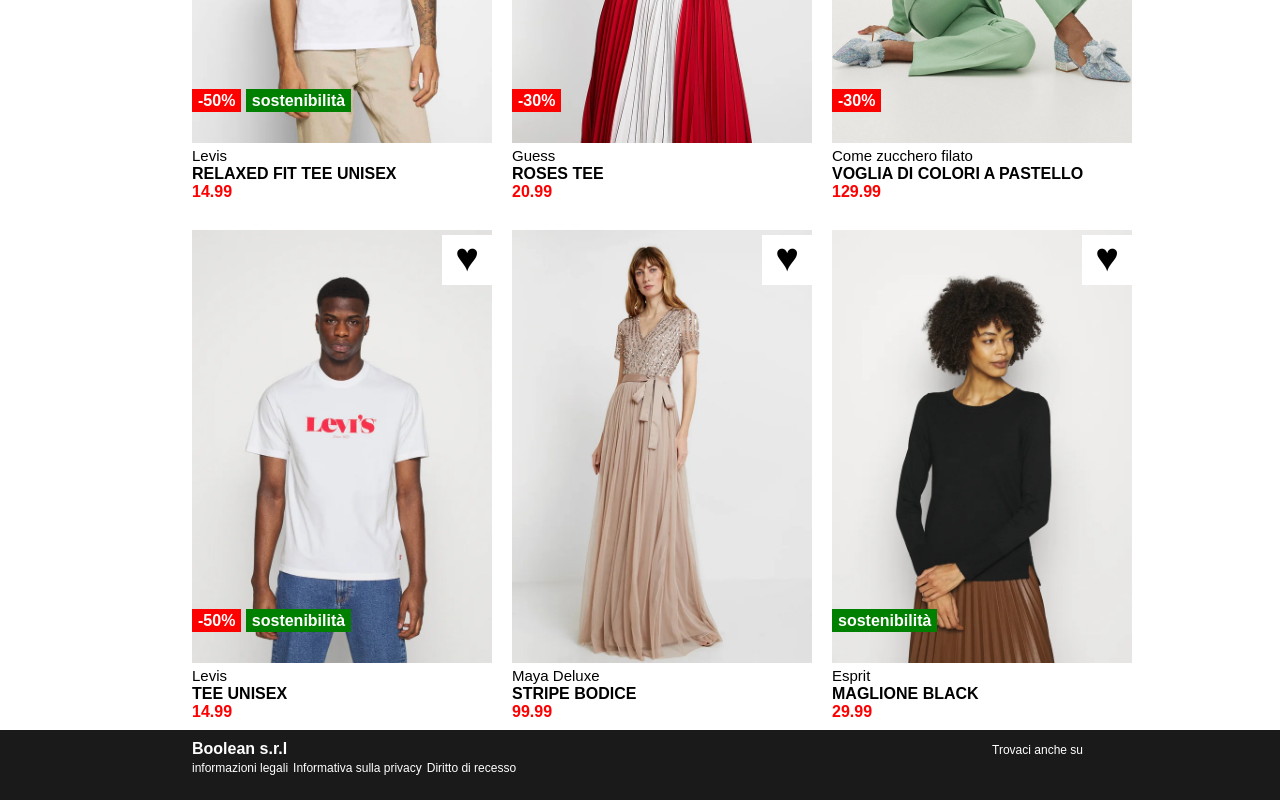
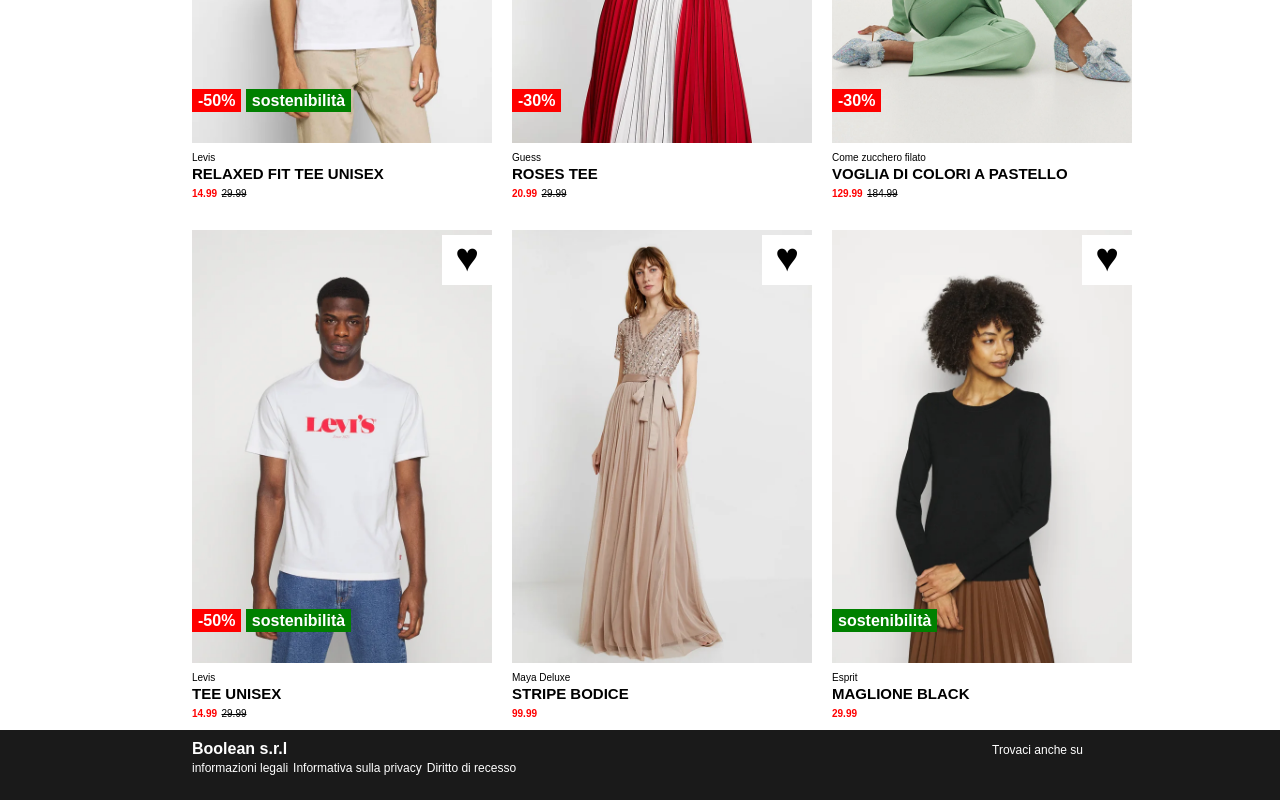
Before and after one commit to DomenicoLucarelli/html-css-boolando, a plain HTML site: page index.html in a window 1280 px wide. Shown: the part 370-1170 px from the top of the page. Drawn offline with Linux system fonts and the light colour scheme.

Commit message:
feat: add comment

```diff
--- a/index.html
+++ b/index.html
@@ -55,7 +55,7 @@
               <div class="info2">
                 <span class="t1">Levis</span> <br>
                 <span class="t2">RELAXED FIT TEE UNISEX</span> <br>
-                <span class="t3">14.99</span>
+                <span class="t3">14.99</span> <s>29.99</s>
               </div>
 
             </div>
@@ -79,7 +79,7 @@
                <div class="info2">
                   <span class="t1">Guess</span> <br>
                   <span class="t2">ROSES TEE</span> <br>
-                  <span class="t3">20.99</span>
+                  <span class="t3">20.99</span> <s>29.99</s>
                </div>
 
            </div>
@@ -101,7 +101,7 @@
               <div class="info2">
                  <span class="t1">Come zucchero filato</span> <br>
                  <span class="t2">VOGLIA DI COLORI A PASTELLO</span> <br>
-                 <span class="t3">129.99</span>
+                 <span class="t3">129.99</span> <s>184.99</s>
               </div>
 
            </div>
@@ -128,7 +128,7 @@
                 <div class="info2">
                   <span class="t1">Levis</span> <br>
                   <span class="t2">TEE UNISEX</span> <br>
-                  <span class="t3">14.99</span>
+                  <span class="t3">14.99</span> <s>29.99</s>
                 </div>
 
               </div>
@@ -178,7 +178,9 @@
         </div>
 
     </main>
+<!-- /main -->
 
+<!-- footer -->
     <footer>
         <div class="footer-container">
             <div class="f-left">
@@ -191,7 +193,7 @@
         </div>
     </footer>
 
-
+<!-- /footer -->
 
 
 </body>
--- a/style.css
+++ b/style.css
@@ -141,18 +141,25 @@ nav{
     background-color: green;
 }
 
-.t1{
-    font-size: 15px;
+.t1,s{
+    font-size: 10px;
 }
 
 .t2{
+    font-size: 15px;
     font-weight: bold;
 }
 
 .t3{
     color: red;
     font-weight: bold;
+    font-size: 10px;
 }
+
+/* /main */
+
+/* footer */
+
 footer{
     background-color: #1a1a1a;
     height: 70px;
@@ -179,3 +186,5 @@ footer{
     color: white;
     padding-right: 5px;
 }
+
+/* /footer */
```
